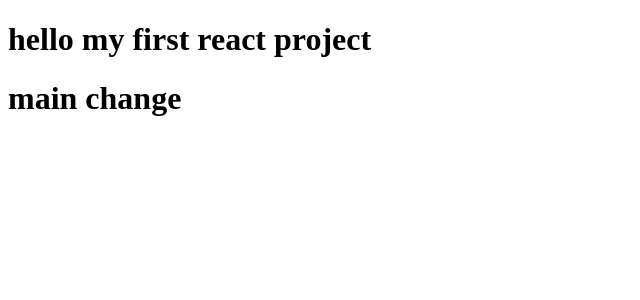
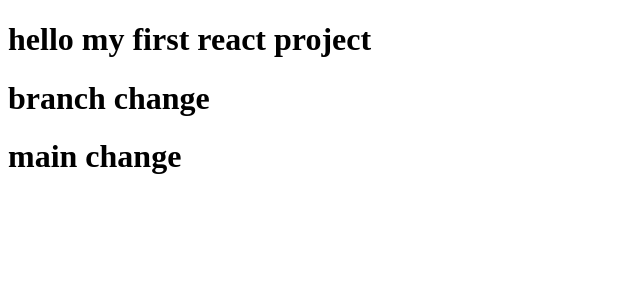
Before and after one commit to Park-Jamy/react-project, a React (Create React App) app: page / in a window 1280 px wide. Shown: the top 300 px of the page, without its empty margins (0-640 px from the left). Built offline with nearby package versions, Linux system fonts and the light colour scheme.

Commit message:
branch test

```diff
--- a/src/App.tsx
+++ b/src/App.tsx
@@ -5,6 +5,7 @@ const App: React.FC = () => {
   return (
     <div>
       <h1>hello my first react project</h1>
+      <h1>branch change</h1>
       <h1>main change</h1>
     </div>
   );
```
